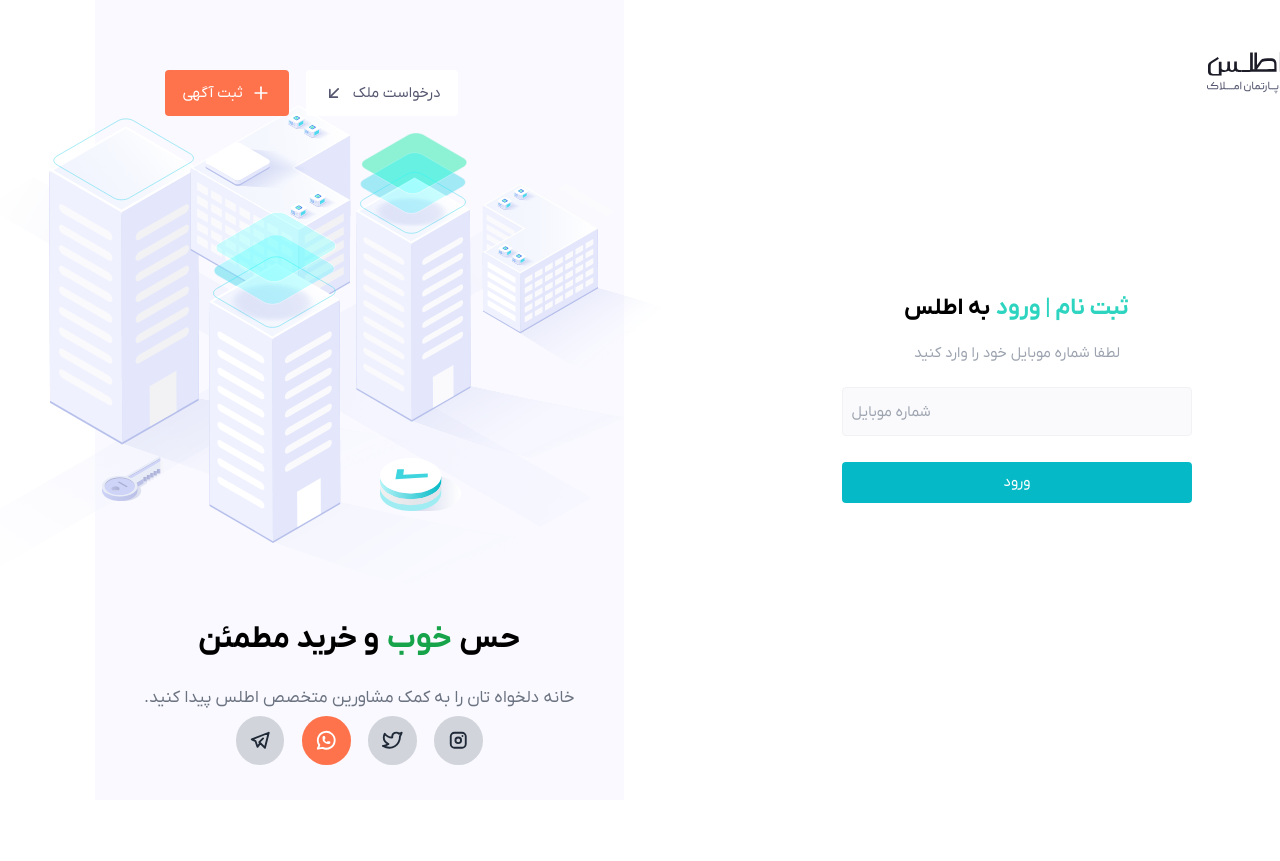
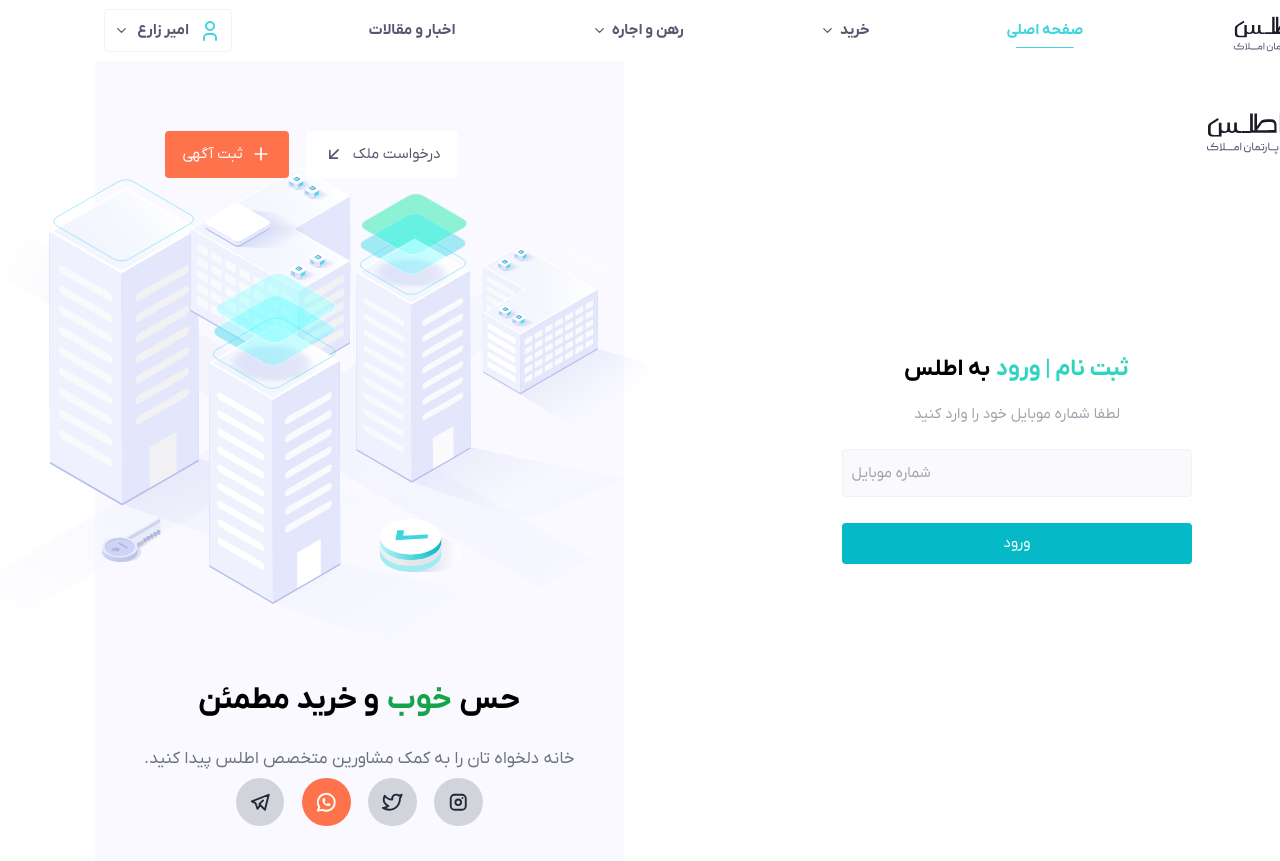
Before and after one commit to amirmahdizare/atlas, a Next.js app: page /login in a window 1280 px wide. Shown: the top 861 px of the page. Before the commit the page ends 800 px from the top, so only its background shows below. Built offline with nearby package versions, Linux system fonts and the light colour scheme.

Commit message:
Create Desktop Header

```diff
--- /dev/null
+++ b/app/components/DesktopHeader/DesktopHeader.tsx
@@ -0,0 +1,65 @@
+'use client'
+import React from 'react'
+import fullLogo from 'images/logo-full.svg'
+import Image from 'next/image'
+import { AccordionMenu } from './components/AccordionMenu/AccordionMenu'
+import Link from 'next/link'
+import { UserStatus } from './components/UserStatus/UserStatus'
+
+
+export const DesktopHeader = () => {
+    return (
+        <div className='flex flex-row gap-4 items-center justify-between p-1 text-body-2-bolder text-ultra-violet'>
+            <Image src={fullLogo} alt='لوگوی دپارتمان اطلس' className='h-5' />
+
+            <Link href={'/'} className='text-robin-egg-lighter  relative'>
+                صفحه اصلی
+                <div className='w-3/4 bg-robin-egg-lighter h-[1px] top-full mt-1 right-1/2 translate-x-1/2 absolute'></div>
+            </Link>
+
+            <AccordionMenu
+                title='خرید'
+                items={[
+                    {
+                        link: '#',
+                        title: 'خرید آپارتمان در شهرجدید هشتگرد'
+                    },
+                    {
+                        link: '#',
+                        title: 'خرید آپارتمان در هشتگرد'
+                    },
+                    {
+                        link: '#',
+                        title: 'خرید ویلا در هشتگرد'
+                    }
+                ]} />
+
+
+            <AccordionMenu
+                title='رهن و اجاره'
+                items={[
+                    {
+                        link: '#',
+                        title: 'اجاره آپارتمان در شهرجدید هشتگرد'
+                    },
+                    {
+                        link: '#',
+                        title: 'اجاره آپارتمان در هشتگرد'
+                    },
+                    {
+                        link: '#',
+                        title: 'اجاره ویلا در هشتگرد'
+                    }
+                ]} />
+
+            <Link href={'#'}>اخبار و مقالات</Link>
+
+
+            <UserStatus />
+            {/* <Button>sdfds</Button> */}
+            {/* <ActionButtons /> */}
+
+
+        </div>
+    )
+}
--- /dev/null
+++ b/app/components/DesktopHeader/components/AccordionMenu/AccordionMenu.tsx
@@ -0,0 +1,27 @@
+'use client'
+import React, { useState } from 'react'
+import Link from 'next/link'
+import { IconArrowDown, IconChevronDown } from '@tabler/icons-react'
+
+export const AccordionMenu = ({ items, title }: { title: string, items: Array<{ title: string, link: string }> }) => {
+
+    const [isOpen, setIsOpen] = useState<boolean>(false)
+
+    return (
+        <div className='flex flex-row gap-0.5 items-center text-ultra-violet relative cursor-pointer '
+            onMouseEnter={() => setIsOpen(true)}
+            onMouseLeave={() => setIsOpen(false)}
+            // onMouseOut={() => setIsOpen(false)}
+        >
+            <span className='hover:text-coral'>{title}</span>
+
+            <IconChevronDown width={15} height={15} className={isOpen ? 'rotate-180 transition-all duration-300' : ' transition-all duration-300'} />
+
+            <div className={`absolute flex flex-col gap-2 p-2 rounded shadow bg-white text-body-3-normal top-full mt-1 right-1/2 border translate-x-1/2 whitespace-nowrap transition-all duration-300 ${isOpen ? 'opacity-1' : ' opacity-0'}`}>
+                {items.map(item => <Link key={item.link} className='hover:text-coral' href={item.link}>{item.title}</Link>)}
+            </div>
+
+        </div>
+    )
+
+}
--- /dev/null
+++ b/app/components/DesktopHeader/components/ActionButtons/ActionButtons.tsx
@@ -0,0 +1,18 @@
+'use client'
+import React from 'react'
+import { Button } from '../../../Button/Button'
+import { IconArrowDownLeft, IconPlus } from '@tabler/icons-react'
+
+export const ActionButtons = () => {
+
+    return (
+        <div className='flex flex-row gap-2'>
+            <Button
+            icon={IconArrowDownLeft}
+            iconSide='left' bgColor='white' textColor='textGray'>درخواست ملک</Button>
+            <Button
+            icon={IconPlus}
+            bgColor='secondary' >ثبت آگهی</Button>
+        </div>
+    )
+}
--- /dev/null
+++ b/app/components/DesktopHeader/components/UserStatus/UserStatus.tsx
@@ -0,0 +1,31 @@
+'use client'
+import React, { useState } from 'react'
+import { Button, Menu } from '@components'
+import { IconChevronDown, IconUser } from '@tabler/icons-react'
+
+export const UserStatus = () => {
+
+    const [isOpen, setIsOpen] = useState<boolean>(false)
+
+    const isLoggedIn = true
+
+    if (!isLoggedIn)
+        return <Button bgColor='white' icon={IconUser}  textColor='secondary'>ورود / ثبت نام</Button>
+
+    return (
+        <div className='flex flex-row gap-1 items-center relative border border-gray-100 rounded-[4px] p-1 cursor-pointer'
+        onMouseEnter={() => setIsOpen(true)}
+        onMouseLeave={() => setIsOpen(false)}
+        // onMouseOut={() => setIsOpen(false)}
+        >
+            <IconUser className='text-robin-egg-lighter' />
+            <span>امیر زارع</span>
+            <IconChevronDown width={15} height={15} className={isOpen ? 'rotate-180' : ''} />
+
+            <div className={` mt-1  top-full whitespace-nowrap text-body-3-normal right-1/2   translate-x-1/2 shadow border p-1 rounded bg-white absolute  ${isOpen ? '' : 'opacity-0'}`}>
+                <Menu onClickLink={()=>{}} />
+            </div>
+
+        </div>
+    )
+}
--- a/app/components/index.ts
+++ b/app/components/index.ts
@@ -3,3 +3,4 @@ export { Button } from './Button/Button'
 export { Spinner } from './Spinner/Spinner'
 export { StickyMobileHeader } from './StickyMobileHeader/StickyMobileHeader'
 export { Menu } from './Menu/Menu'
+export { DesktopHeader } from './DesktopHeader/DesktopHeader'
--- a/app/layout.tsx
+++ b/app/layout.tsx
@@ -1,6 +1,7 @@
 import type { Metadata } from 'next'
 import './globals.css'
 import { IRANYekan, IRANYekanNumber } from './fonts/iranYekan'
+import { DesktopHeader } from '@components'
 
 
 export const metadata: Metadata = {
@@ -15,7 +16,8 @@ export default function RootLayout({
 }) {
   return (
     <html lang="fa" dir='rtl' className='text-mobile lg:text-desktop '>
-      <body className={`${IRANYekan.className} ${IRANYekanNumber.className} text-body-2-normal`}>
+      <body className={`${IRANYekan.className} ${IRANYekanNumber.className} text-body-2-normal container mx-auto max-w-[1300px]`}>
+        <DesktopHeader />
         {children}
         </body>
     </html>
--- a/app/page.tsx
+++ b/app/page.tsx
@@ -4,10 +4,11 @@ import Image from 'next/image'
 export default function Home() {
   return (
     <main className="flex flex-row items-center justify-center gap-1 p-4">
-      به دپارتمان املاک
+
+      {/* به دپارتمان املاک
       <span className="text-body-1-bolder">اطلس</span>
       خوش آمدید
-      <Image src={logofull} alt='لوگوی اطلس' />
+      <Image src={logofull} alt='لوگوی اطلس' /> */}
     </main>
   )
 }
```
